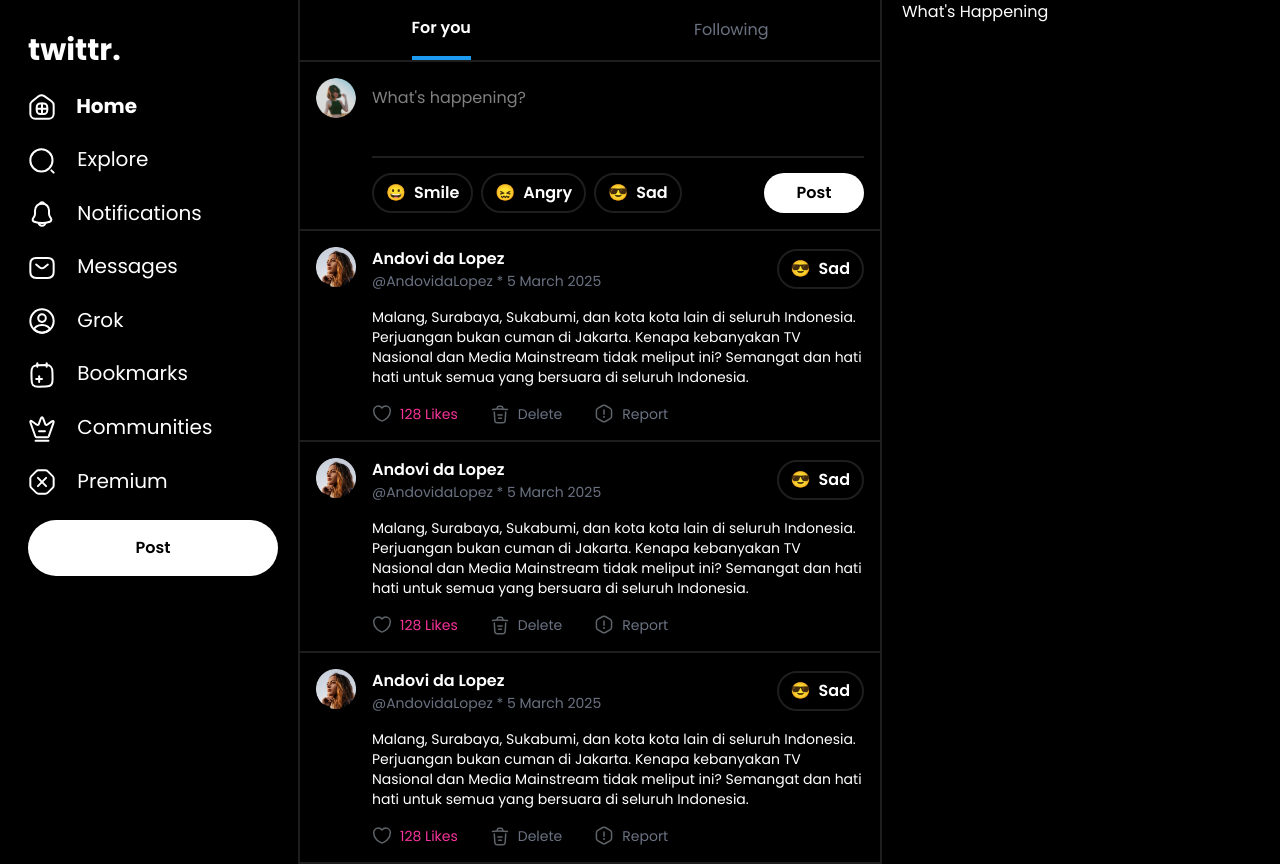
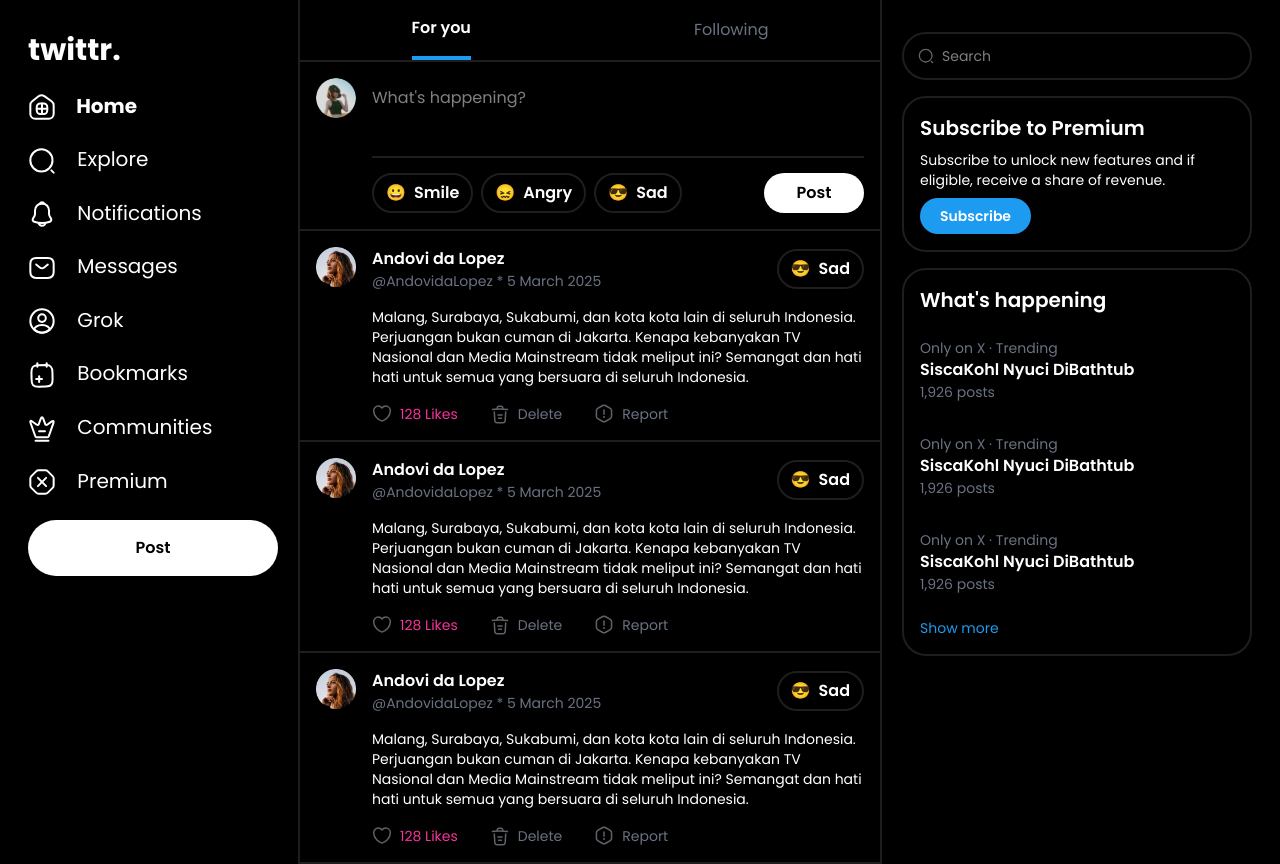
Before and after one commit to balbaal/twittr, a website: page public/index.html in a window 1280 px wide. Drawn offline with Linux system fonts and the light colour scheme.

Commit message:
feat: right sidebar

```diff
--- a/public/index.html
+++ b/public/index.html
@@ -96,7 +96,7 @@
           </li>
         </ul>
         <button
-          class="text-black bg-white w-full p-4 rounded-full text-base font-semibold cursor-pointer hover:bg-gray-200 hover:duration-300"
+          class="text-black bg-white w-full p-4 rounded-full text-base font-semibold cursor-pointer hover:bg-blue-water-100 hover:duration-300 hover:text-white"
         >
           Post
         </button>
@@ -304,7 +304,67 @@
           </div>
         </div>
       </section>
-      <section class="min-w-[350px]">What's Happening</section>
+      <section class="min-w-[350px] flex flex-col gap-4">
+        <div
+          class="mt-8 border-2 border-line px-3.5 py-3 flex gap-2 items-center rounded-full focus-within:border-blue-water-100"
+        >
+          <img
+            src="assets/search-normal-dim.svg"
+            alt="search-icon"
+            class="w-4 h-4"
+          />
+          <input
+            type="text"
+            placeholder="Search"
+            class="outline-none w-full text-sm text-base"
+          />
+        </div>
+        <div
+          class="flex flex-col gap-2 text-white p-4 rounded-3xl border-2 border-line"
+        >
+          <h3 class="text-xl font-semibold">Subscribe to Premium</h3>
+          <p class="text-sm">
+            Subscribe to unlock new features and if eligible, receive a share of
+            revenue.
+          </p>
+          <button
+            class="text-sm px-5 py-2 font-semibold bg-blue-water-100 hover:bg-blue-water-200 rounded-full w-fit hover:duration-300 cursor-pointer"
+          >
+            Subscribe
+          </button>
+        </div>
+        <div class="flex flex-col gap-4 border-line border-2 rounded-3xl p-4">
+          <h3 class="text-xl font-semibold">What's happening</h3>
+          <div class="flex flex-col gap-4">
+            <div
+              class="cursor-pointer hover:bg-gray-dark -ml-4 -mr-4 px-4 py-2 duration-300"
+            >
+              <p class="text-sm text-gray-500">Only on X · Trending</p>
+              <p class="font-semibold text-white">SiscaKohl Nyuci DiBathtub</p>
+              <p class="text-sm text-gray-500">1,926 posts</p>
+            </div>
+            <div
+              class="cursor-pointer hover:bg-gray-dark -ml-4 -mr-4 px-4 py-2 duration-300"
+            >
+              <p class="text-sm text-gray-500">Only on X · Trending</p>
+              <p class="font-semibold text-white">SiscaKohl Nyuci DiBathtub</p>
+              <p class="text-sm text-gray-500">1,926 posts</p>
+            </div>
+            <div
+              class="cursor-pointer hover:bg-gray-dark -ml-4 -mr-4 px-4 py-2 duration-300"
+            >
+              <p class="text-sm text-gray-500">Only on X · Trending</p>
+              <p class="font-semibold text-white">SiscaKohl Nyuci DiBathtub</p>
+              <p class="text-sm text-gray-500">1,926 posts</p>
+            </div>
+          </div>
+          <button
+            class="text-blue-water-100 text-sm cursor-pointer w-fit hover:text-blue-water-200"
+          >
+            Show more
+          </button>
+        </div>
+      </section>
     </div>
   </body>
 </html>
```
Also changed, not shown: public/style.css.
